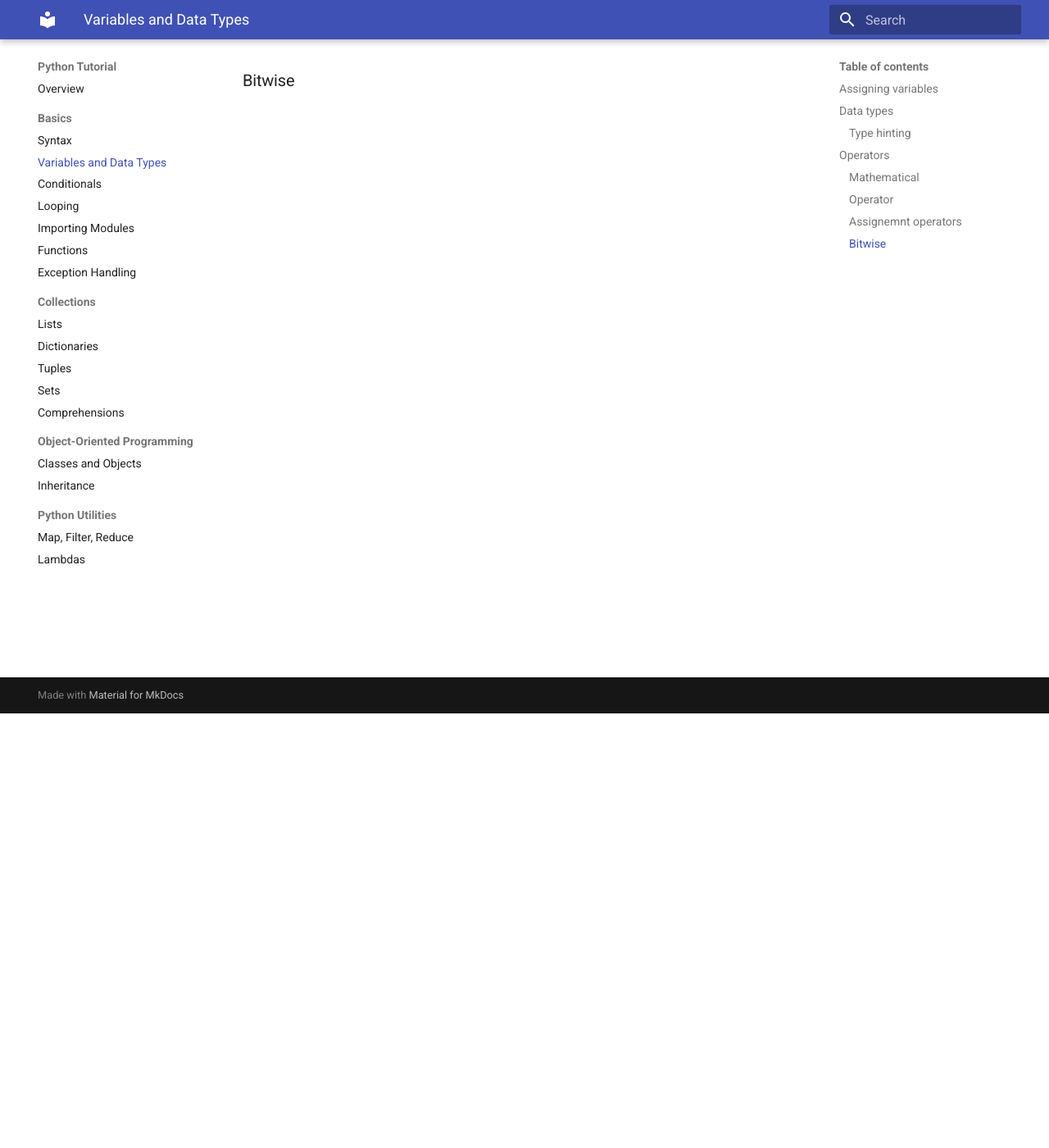
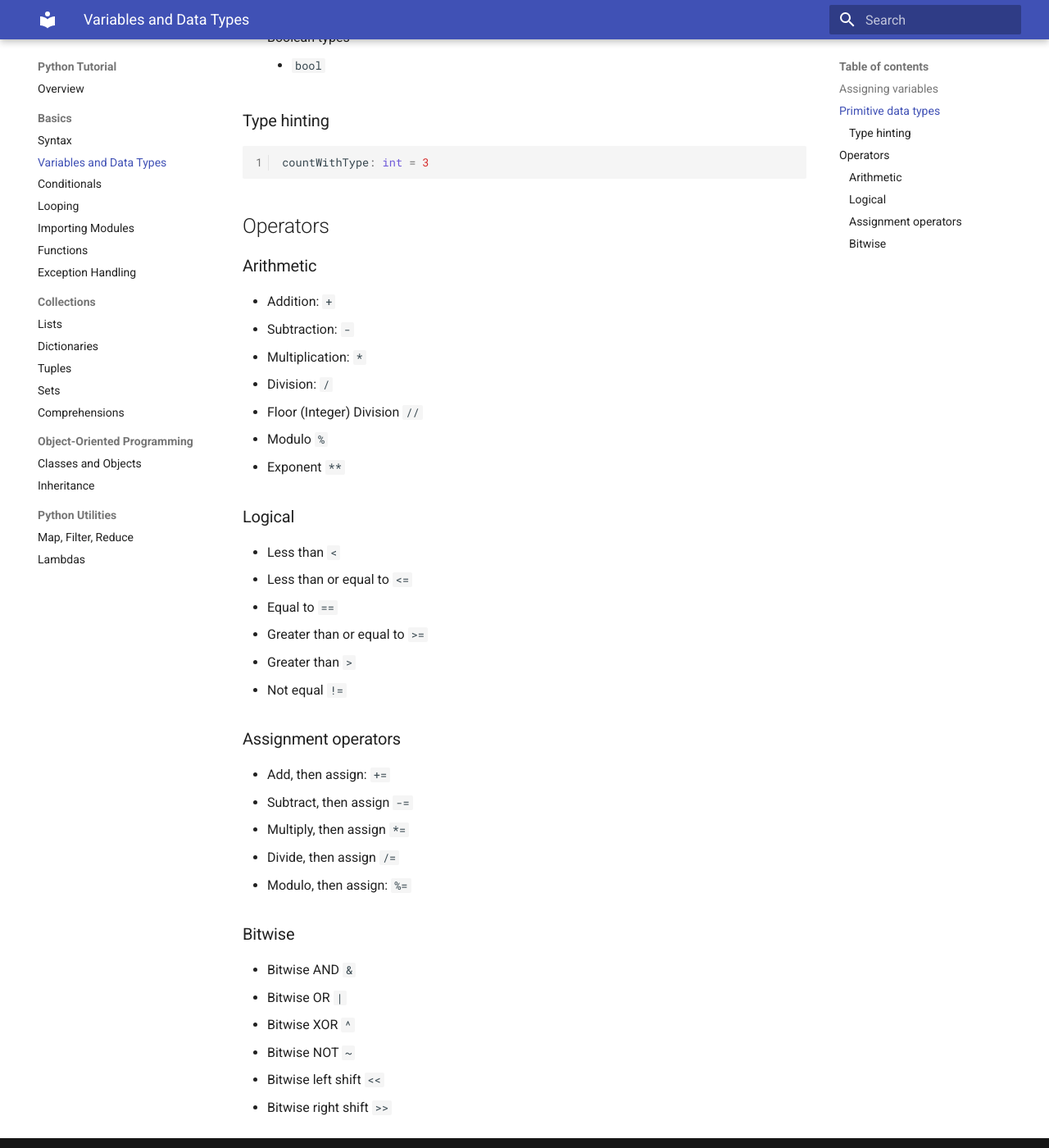
Before and after one commit to justinjoco/python-tutorial, an MkDocs documentation site: the page built from docs/basics/vars.md, in a window 1280 px wide and 1400 px high, scrolled down 530 px. Shown: the whole window at 82% size. Built offline with MkDocs 1.6.1 and Material for MkDocs 9.7.7, drawn with Linux system fonts in a browser that asks for light colours; some of the changed text lies outside the part shown.

Commit message:
populated basics a bit more

````diff
--- a/docs/basics/vars.md
+++ b/docs/basics/vars.md
@@ -1,19 +1,58 @@
 ## Assigning variables
 
+```python3
+countNoType = 5
+```
 
-
-## Data types
-
+## Primitive data types
+- String
+    - `str`
+- Number types
+    - `int`
+    - `float`
+    - `complex`
+- Boolean types
+    - `bool`
 
 ### Type hinting
 
+
+```python3
+countWithType: int = 3
+```
 ## Operators
 
-### Mathematical
+### Arithmetic
+- Addition: `+`
+- Subtraction: `-`
+- Multiplication: `*`
+- Division: `/`
+- Floor (Integer) Division `//`
+- Modulo `%`
+- Exponent `**`
 
 
-### Operator
+### Logical
+- Less than `<`
+- Less than or equal to `<=`
+- Equal to `==`
+- Greater than or equal to `>=`
+- Greater than `>`
+- Not equal `!=`
 
-### Assignemnt operators
+### Assignment operators
+
+- Add, then assign: `+=`
+- Subtract, then assign `-=`
+- Multiply, then assign `*=`
+- Divide, then assign `/=`
+- Modulo, then assign: `%=`
 
 ### Bitwise
+
+- Bitwise AND `&`
+- Bitwise OR `|`
+- Bitwise XOR `^`
+- Bitwise NOT `~`
+- Bitwise left shift `<<`
+- Bitwise right shift `>>`
````
Also changed, not shown: docs/basics/conditionals.md (+32 -1 lines), docs/basics/functions.md (+13 -2 lines), docs/basics/importing.md (+10 -0 lines), docs/basics/looping.md (+27 -0 lines), docs/basics/syntax.md (+18 -1 lines).
